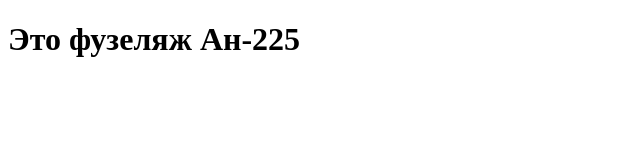
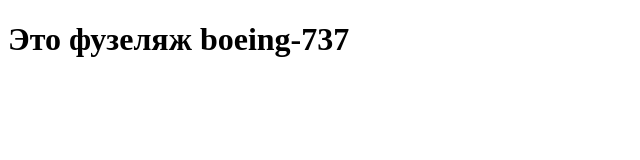
Before and after one commit to xFolzx/project1, a plain HTML site: page index.html in a window 1280 px wide. Shown: the whole page, without its empty margins (0-640 px from the left). Drawn offline with Linux system fonts and the light colour scheme.

Commit message:
Update index.html

```diff
--- a/index.html
+++ b/index.html
@@ -7,6 +7,6 @@
     <title> АН-225 </title>
 </head>
 <body>
-    <h1>Это фузеляж Ан-225</h1>
+    <h1>Это фузеляж boeing-737</h1>
 </body>
 </html>
```
